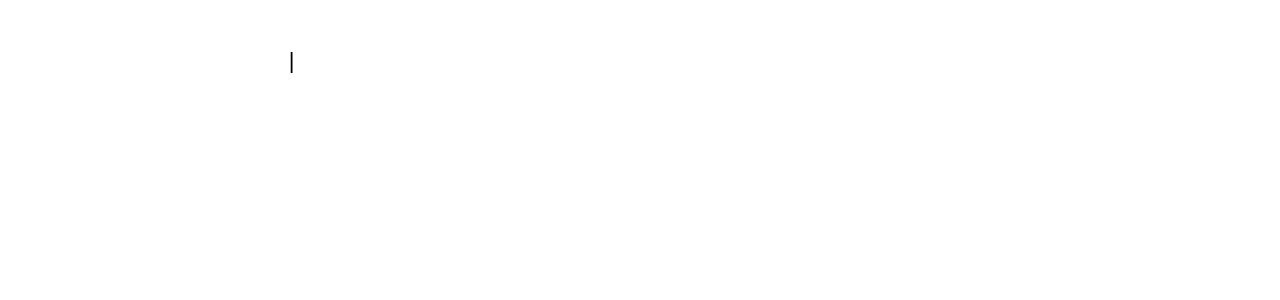
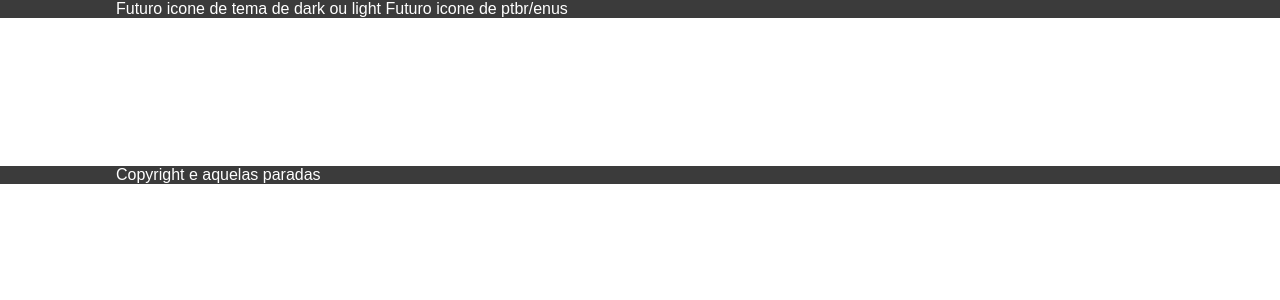
Before and after one commit to alansobchacki/personal-nextjs-website, a Next.js app: page / in a window 1280 px wide. Shown: the top 300 px of the page. Built offline with nearby package versions, Linux system fonts and the light colour scheme.

Commit message:
implement basic footers and headers.

```diff
--- /dev/null
+++ b/src/app/components/layout/footer/footer.style.ts
@@ -0,0 +1,18 @@
+import styled from "styled-components";
+
+export const DivContainer = styled.footer`
+  background-color:rgb(59, 59, 59);
+  display: flex;
+  color: white;
+`;
+
+export const DivSubContainer = styled.div`
+  display: flex;
+  flex-direction: column;
+  width: 100%;
+  max-width: 1080px;
+  max-height: 50px;
+  margin: 0 auto;
+  padding: 0 16px;
+  box-sizing: border-box;
+`;
--- /dev/null
+++ b/src/app/components/layout/footer/footer.tsx
@@ -0,0 +1,13 @@
+'use client'
+
+import { DivContainer, DivSubContainer } from "./footer.style";
+
+export default function Footer() {
+  return (
+    <DivContainer>
+      <DivSubContainer>
+        Copyright e aquelas paradas
+      </DivSubContainer>
+    </DivContainer>
+  )
+}
--- a/src/app/components/layout/greetingsSection/greetings.style.ts
+++ b/src/app/components/layout/greetingsSection/greetings.style.ts
@@ -13,8 +13,22 @@ const blinkingDash = keyframes`
   }
 `;
 
+export const DivContainer = styled.section`
+  display: flex;
+`;
+
+export const DivSubContainer = styled.div`
+  display: flex;
+  flex-direction: column;
+  width: 100%;
+  max-width: 1080px;
+  margin: 0 auto;
+  padding: 0 16px;
+  box-sizing: border-box;
+`;
+
 export const GreetingsText = styled.h1`
-  font-size: 42px;
+  font-size: 4rem;
   color: white;
 `;
 
@@ -24,13 +38,13 @@ export const AnimatedTextContainer = styled.div`
 
 export const AnimatedText = styled.p`
   color: white;
-  font-size: 42px;
+  font-size: 4rem;
 `;
 
 export const AnimatedDash = styled.span<Props>`
-  font-size: 22px;
+  font-size: 4rem;
   font-weight: 400;
-  color: black;
+  color: white;
   animation: ${(props) =>
     props.isBlinking
       ? css`
--- a/src/app/components/layout/greetingsSection/greetings.tsx
+++ b/src/app/components/layout/greetingsSection/greetings.tsx
@@ -1,6 +1,8 @@
 'use client'
 
 import {
+  DivContainer,
+  DivSubContainer,
   GreetingsText,
   AnimatedTextContainer,
   AnimatedText,
@@ -10,9 +12,17 @@ import { useState, useEffect } from "react";
 
 export default function Greetings() {
   const phrases = [
-    "Web Developer",
     "Full Stack Developer",
     "Software Engineer",
+    "Web Developer",
+    "Ruby Enthusiast",
+    "React Wizard",
+    "Graphic Designer",
+    "Content Creator",
+    "Former Lawyer",
+    "Boardgame Enthusiast",
+    "Blue-belt Judo Fighter",
+    "Why are you still reading this?",
   ];
 
   const [text, setText] = useState("");
@@ -69,12 +79,14 @@ export default function Greetings() {
   }, [text]);
 
   return (
-    <>
+    <DivContainer id="greetings-section">
+      <DivSubContainer>
       <GreetingsText>Hi, I&apos;m Alan. I&apos;m a</GreetingsText>
-      <AnimatedTextContainer>
-        <AnimatedText>{text}</AnimatedText>
-        <AnimatedDash isBlinking={isBlinking}>|</AnimatedDash>
-      </AnimatedTextContainer>
-    </>
+        <AnimatedTextContainer>
+          <AnimatedText>{text}</AnimatedText>
+          <AnimatedDash isBlinking={isBlinking}>|</AnimatedDash>
+        </AnimatedTextContainer>
+      </DivSubContainer>
+    </DivContainer>
   );
 }
--- /dev/null
+++ b/src/app/components/layout/header/header.style.ts
@@ -0,0 +1,18 @@
+import styled from "styled-components";
+
+export const DivContainer = styled.header`
+  background-color:rgb(59, 59, 59);
+  display: flex;
+  color: white;
+`;
+
+export const DivSubContainer = styled.div`
+  display: flex;
+  flex-direction: column;
+  width: 100%;
+  max-width: 1080px;
+  max-height: 50px;
+  margin: 0 auto;
+  padding: 0 16px;
+  box-sizing: border-box;
+`;
--- /dev/null
+++ b/src/app/components/layout/header/header.tsx
@@ -0,0 +1,14 @@
+'use client'
+
+import { DivContainer, DivSubContainer } from "./header.style";
+
+export default function Header() {
+  return (
+    <DivContainer>
+      <DivSubContainer>
+        Futuro icone de tema de dark ou light
+        Futuro icone de ptbr/enus
+      </DivSubContainer>
+    </DivContainer>
+  )
+}
--- a/src/app/page.tsx
+++ b/src/app/page.tsx
@@ -1,9 +1,13 @@
+import Header from "./components/layout/header/header";
 import Greetings from "./components/layout/greetingsSection/greetings";
+import Footer from "./components/layout/footer/footer";
 
 export default function Home() {
   return (
-    <div style={{ display: "flex", flexDirection: "column" }}>
+    <div style={{ display: "flex", flexDirection: "column", height: "100vh" }}>
+      <Header />
       <Greetings />
+      <Footer />
     </div>
   );
 }
```
